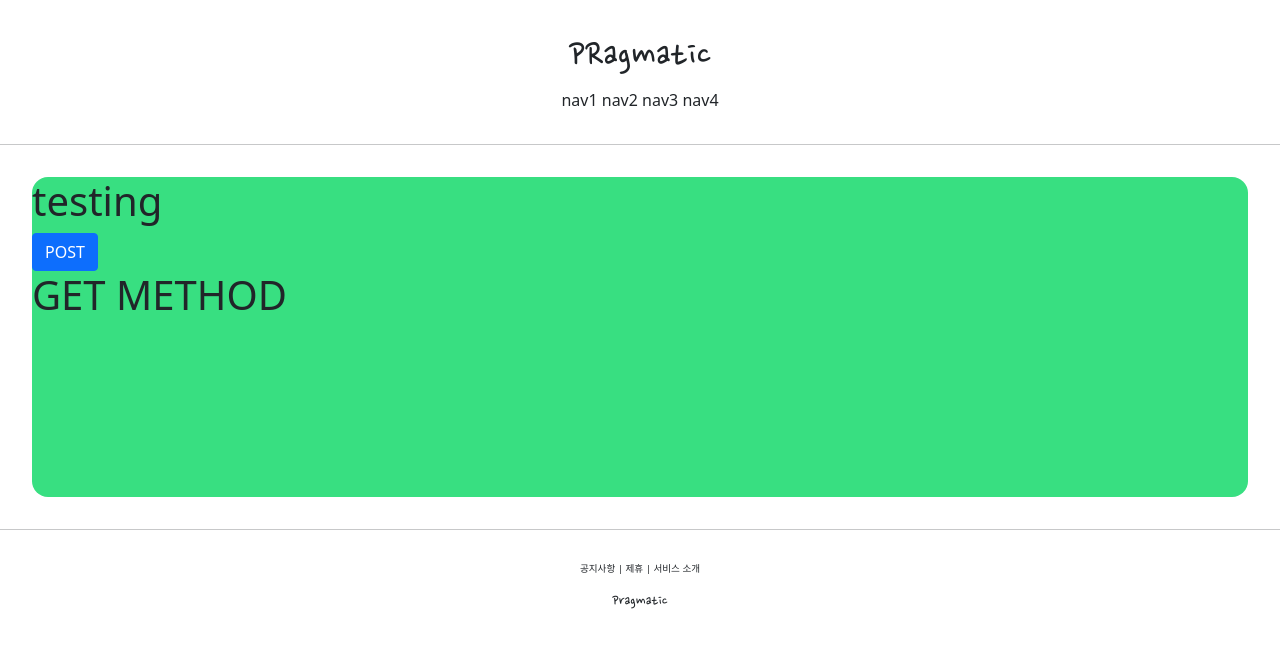
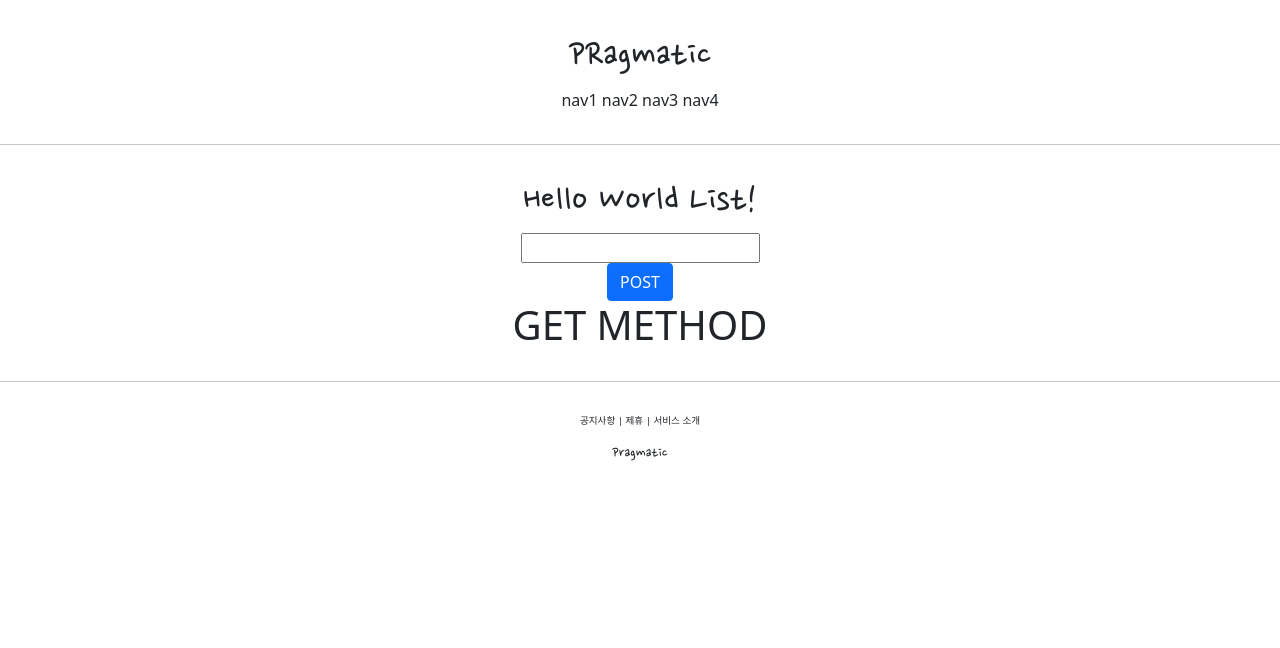
Before and after one commit to holawan/Pinterest, a Django app: page /account/hello_world/ in a window 1280 px wide. Shown: the top 648 px of the page. Run offline with Django 3.2, Linux system fonts and the light colour scheme.

Commit message:
POST practice

```diff
--- a/accountapp/templates/accountapp/hello_world.html
+++ b/accountapp/templates/accountapp/hello_world.html
@@ -14,16 +14,22 @@
       margin : 1rem;
     }
   </style>
-  <div style="height: 20rem; background-color: #38df81; border-radius: 1rem; margin: 2rem; ">
-
-    <h1>
-      testing
+  <div style="text-align:center; border-radius: 1rem; margin: 2rem; ">
+    {% comment %} 구글폰트를 가져오지 못하면 cursive 사용 {% endcomment %}
+    <h1 style= "font-family: 'Nanum Pen Script',cursive;">
+      Hello World List!
     </h1>
     {% comment %} 서버에 보내는 요청 명세서 {% endcomment %}
     <form action="/account/hello_world/" method = "post">
       {% comment %} post를 보낼때는 꼭 csrf토큰을 보내야함  {% endcomment %}
       {% csrf_token %}
-      <input type="submit" class="btn btn-primary" value = "POST">
+      <div>
+        {% comment %} 새로운 데이터를 구분지을구분자를 name으로 규정 {% endcomment %}
+        <input type="text" name="hello_world_input">
+      </div>
+      <div>
+        <input type="submit" class="btn btn-primary" value = "POST">
+      </div>
     </form>
 
     <h1>{{text}}</h1>
--- a/accountapp/views.py
+++ b/accountapp/views.py
@@ -1,5 +1,7 @@
 from django.http import HttpResponse
 from django.shortcuts import render
+
+from accountapp.models import HelloWorld
 # Create your views here.
 
 
@@ -11,7 +13,16 @@ from django.shortcuts import render
 def hello_world(request) :
     # get 요청을 받으면 get METHOD를 표시
     if request.method == "POST" :
-        return render(request,'accountapp/hello_world.html',context={'text': 'POST METHOD'})
+        # request 의 post 중에서 hello_world_input 데이터를 가져오고 tmp에 넣어라
+        temp = request.POST.get('hello_world_input')
+        # DB를 구성한 모델을 가져온다.
+        new_hello_world = HelloWorld()
+        #POST로 받아온 값을 DB에 추가해준다.
+        #new_hello_world 인스턴스의 text에 temp를 저장
+        new_hello_world.text = temp
+        new_hello_world.save()
+
+        return render(request,'accountapp/hello_world.html',context={'hello_world_output': new_hello_world})
     # POST 요청을 받으면 POST MEHTOD 표시
     else :
         return render(request,'accountapp/hello_world.html',context={'text': 'GET METHOD'})
```
Also changed, not shown: TIL.assets/0404_POST_TEST.PNG (added).
